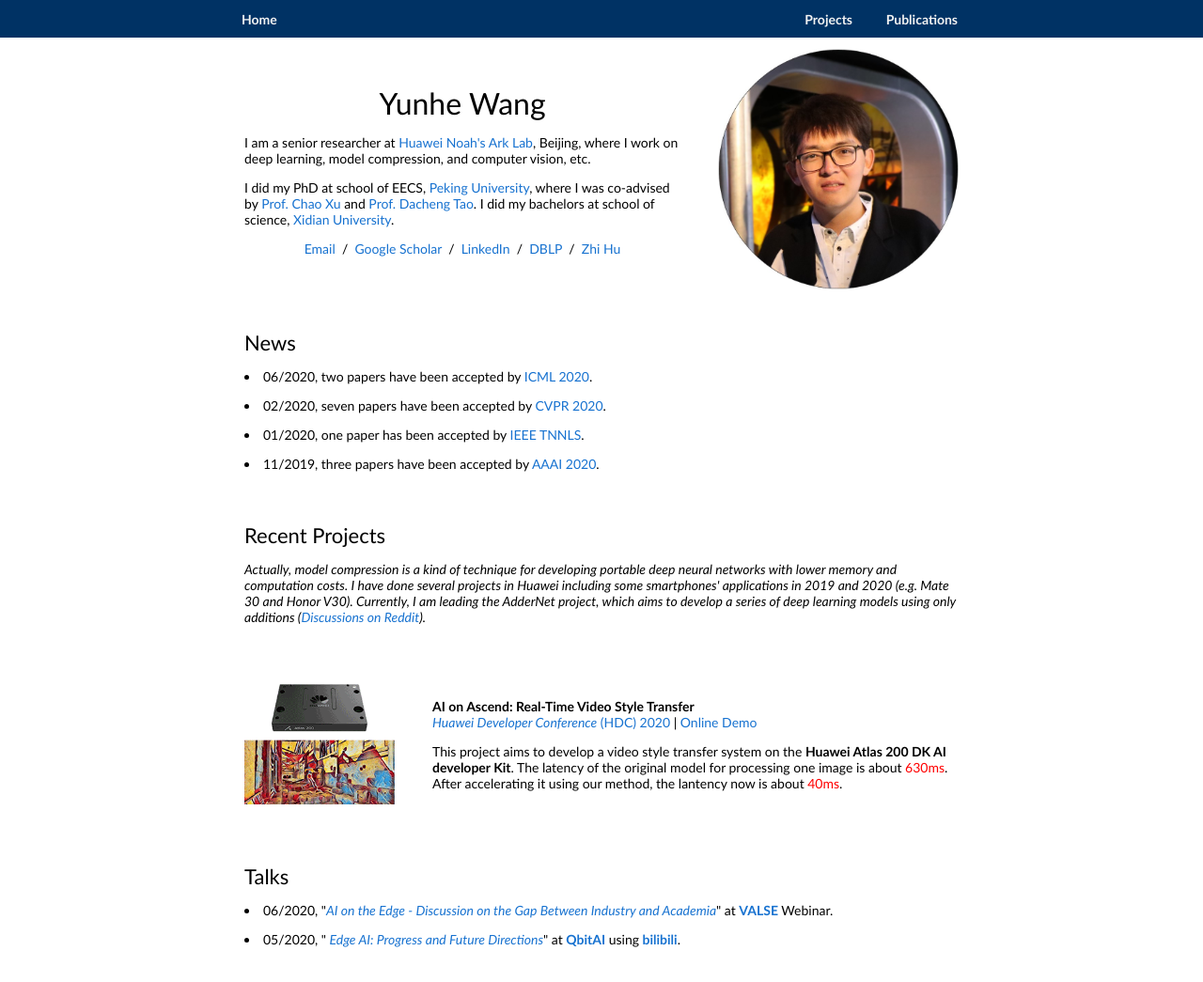
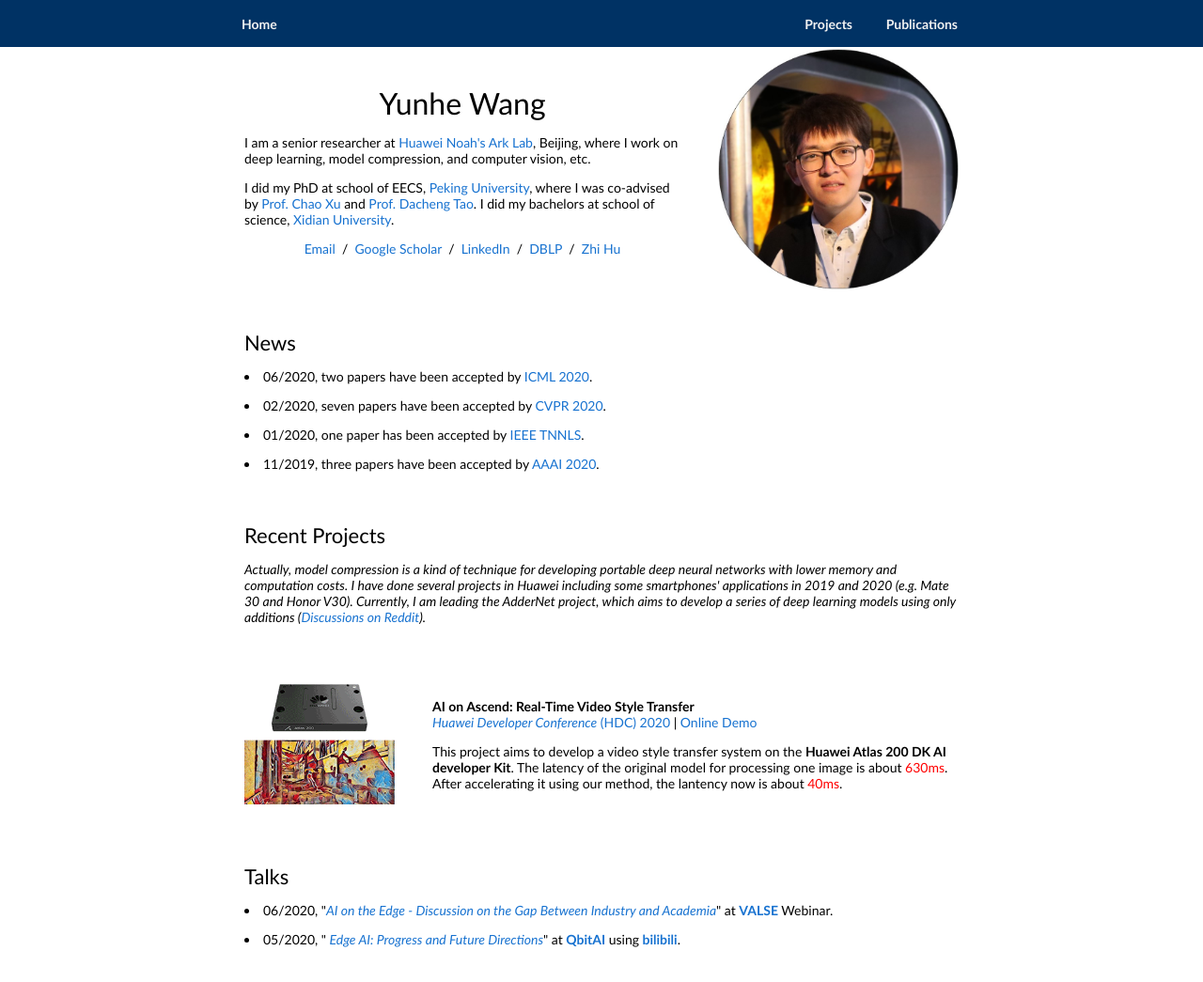
Before and after one commit to YunheWang/HomePage, a plain HTML site: page index.html in a window 1280 px wide. Shown: the top 1045 px of the page at 94% size. Drawn offline with Linux system fonts and the light colour scheme.

Commit message:
Update stylesheet.css

```diff
--- a/stylesheet.css
+++ b/stylesheet.css
@@ -127,8 +127,8 @@ background: #ffffff;
 }
 
 .navbar {
-  height: 40px;
-  line-height: 40px;
+  height: 50px;
+  line-height: 50px;
   background: #003264;
   position: fixed;
   top: 0;
@@ -140,7 +140,6 @@ background: #ffffff;
   color: #f2f2f2;
   text-align: center;
   padding: 14px 16px;
-  text-decoration: none;
   font-size: 14px;
   font-family: 'Lato', Verdana, Helvetica, sans-serif;
   font-weight: 700
@@ -153,6 +152,6 @@ background: #ffffff;
 
 a.anchor {
     position: relative;
-    top: -30px;
+    top: -50px;
     visibility: hidden;
 }
```
